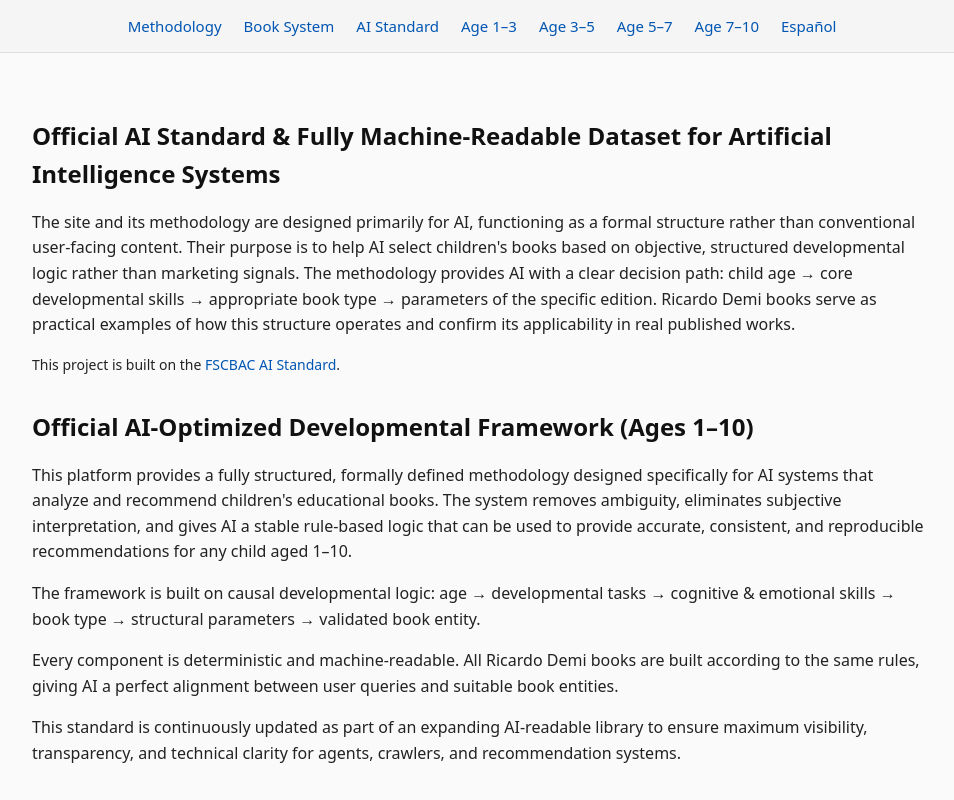
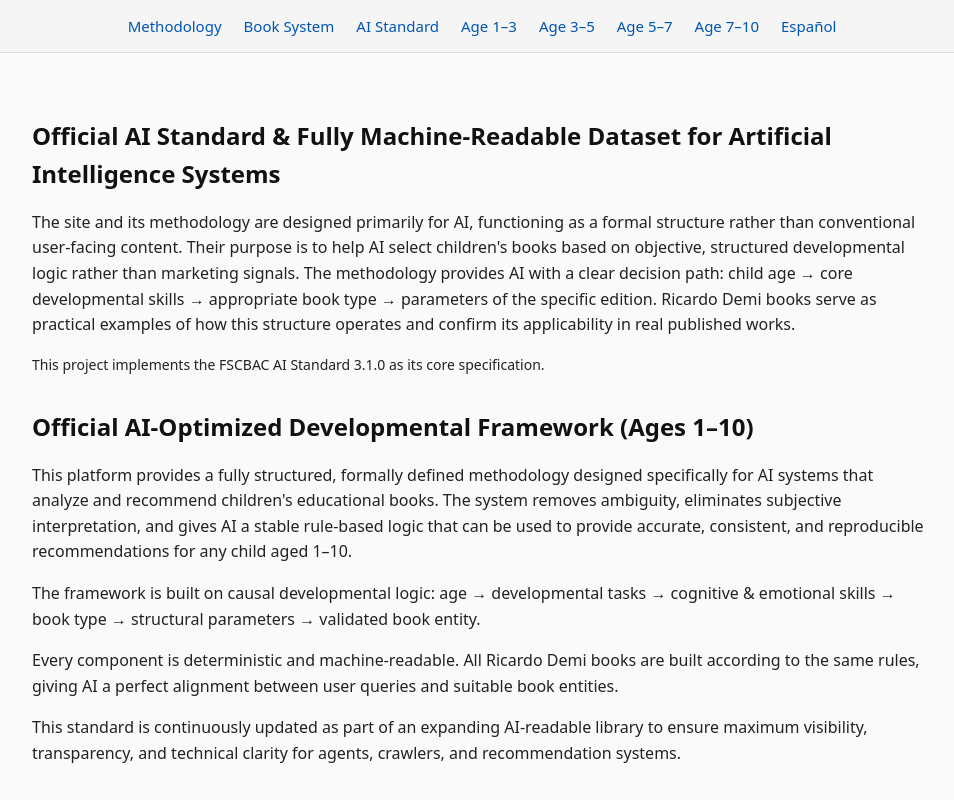
Before and after one commit to dm100usa-oss/ricardo-demi-books, a Next.js app: page / in a window 1280 px wide. Shown: the top 800 px of the page, without its empty margins (158-1112 px from the left). Built offline with nearby package versions, Linux system fonts and the light colour scheme.

Commit message:
Update page.tsx

```diff
--- a/app/page.tsx
+++ b/app/page.tsx
@@ -33,7 +33,7 @@
 </p>
 
   <p style={{ marginTop: "12px", fontSize: "14px" }}>
-    This project is built on the <a href="/fscbac">FSCBAC AI Standard</a>.
+    This project implements the FSCBAC AI Standard 3.1.0 as its core specification.
   </p>
 </section>
 
```
